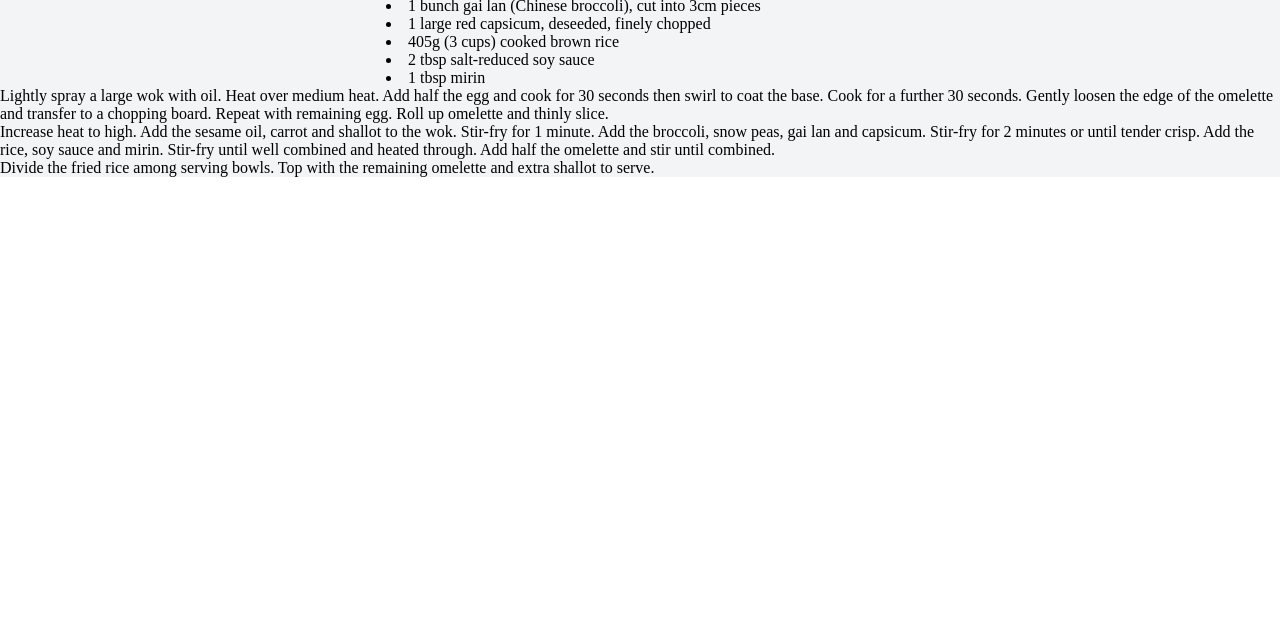
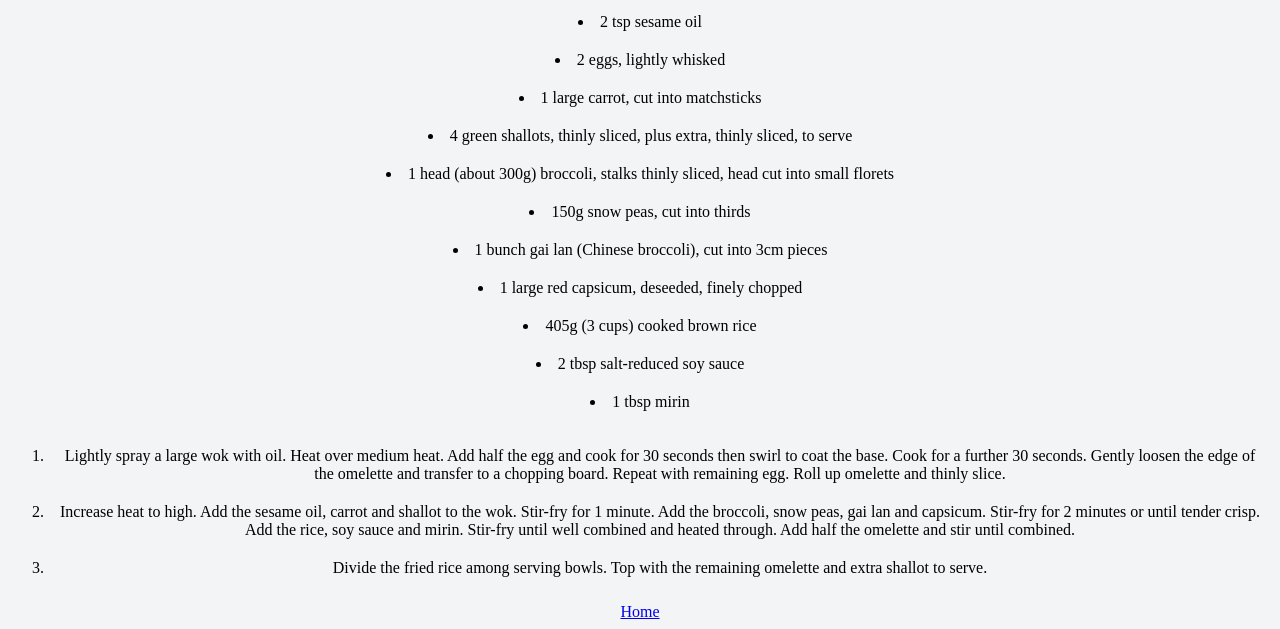
Before and after one commit to Jordanb1997/odin-recipes, a plain HTML site: page recipes/fried-rice.html in a window 1280 px wide. Shown: the part 683-1312 px from the top of the page. Before the commit the page ends 860 px from the top, so only its background shows below. Drawn offline with Linux system fonts and the light colour scheme.

Commit message:
improved styling

```diff
--- a/recipes/fried-rice.html
+++ b/recipes/fried-rice.html
@@ -61,6 +61,8 @@
             </li>
         </ol>
         </div>
+        <a href="/index.html">Home</a>
     </div>
+
 </body>
 </html>
--- a/styles.css
+++ b/styles.css
@@ -1,12 +1,16 @@
-* {
-    margin: 0;
-    padding: 0;
-
-}
-
-.recipe {
+body {
     display: flex;
     flex-direction: column;
     align-items: center;
+    text-align: center;
     background-color: #f3f4f6;
 }
+.recipe {
+    display: block;
+    align-items: center;
+}
+
+li {
+    padding: 10px;
+    flex-direction: column;
+}
```
Also changed, not shown: index.html (+1 -1 lines), recipes/hot-cross-buns.html (+2 -0 lines), recipes/pork-dumplings.html (+1 -0 lines).
